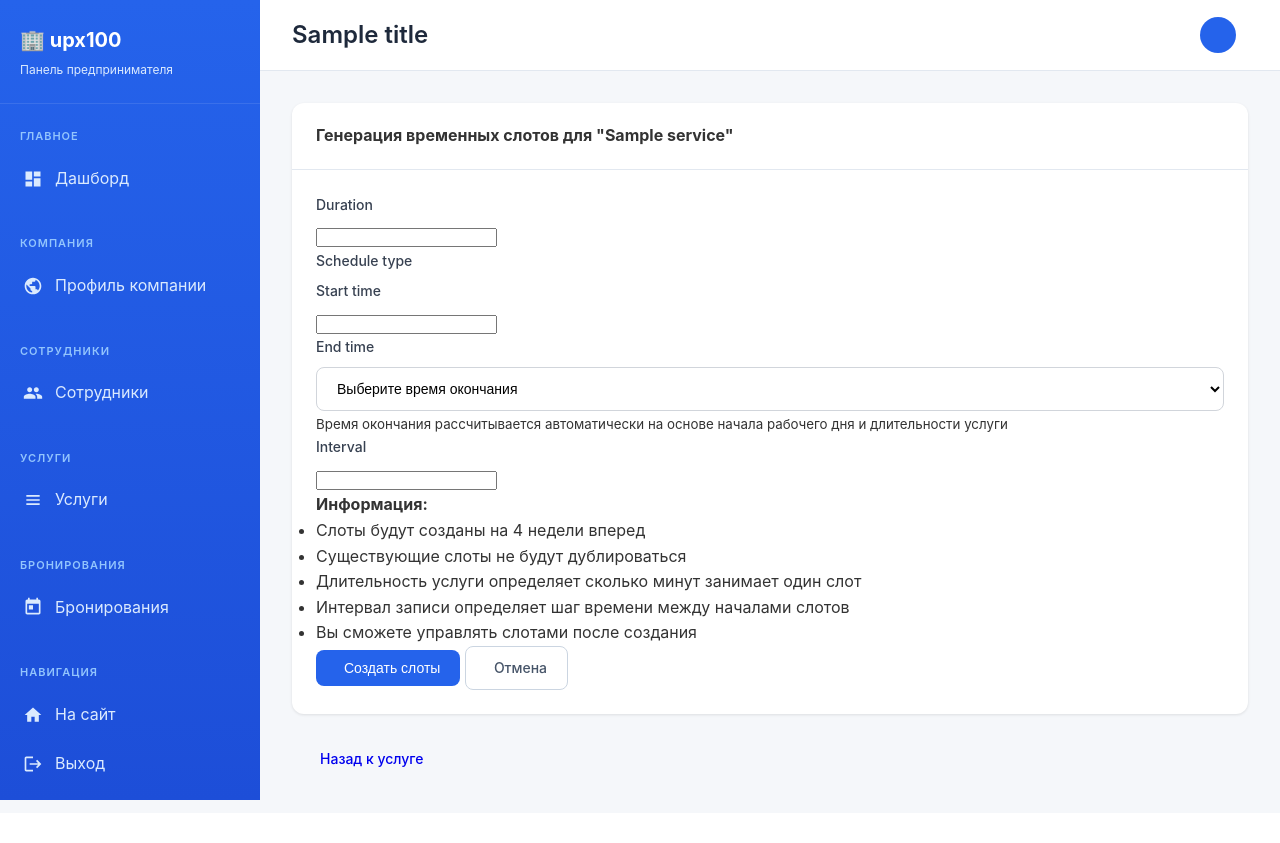
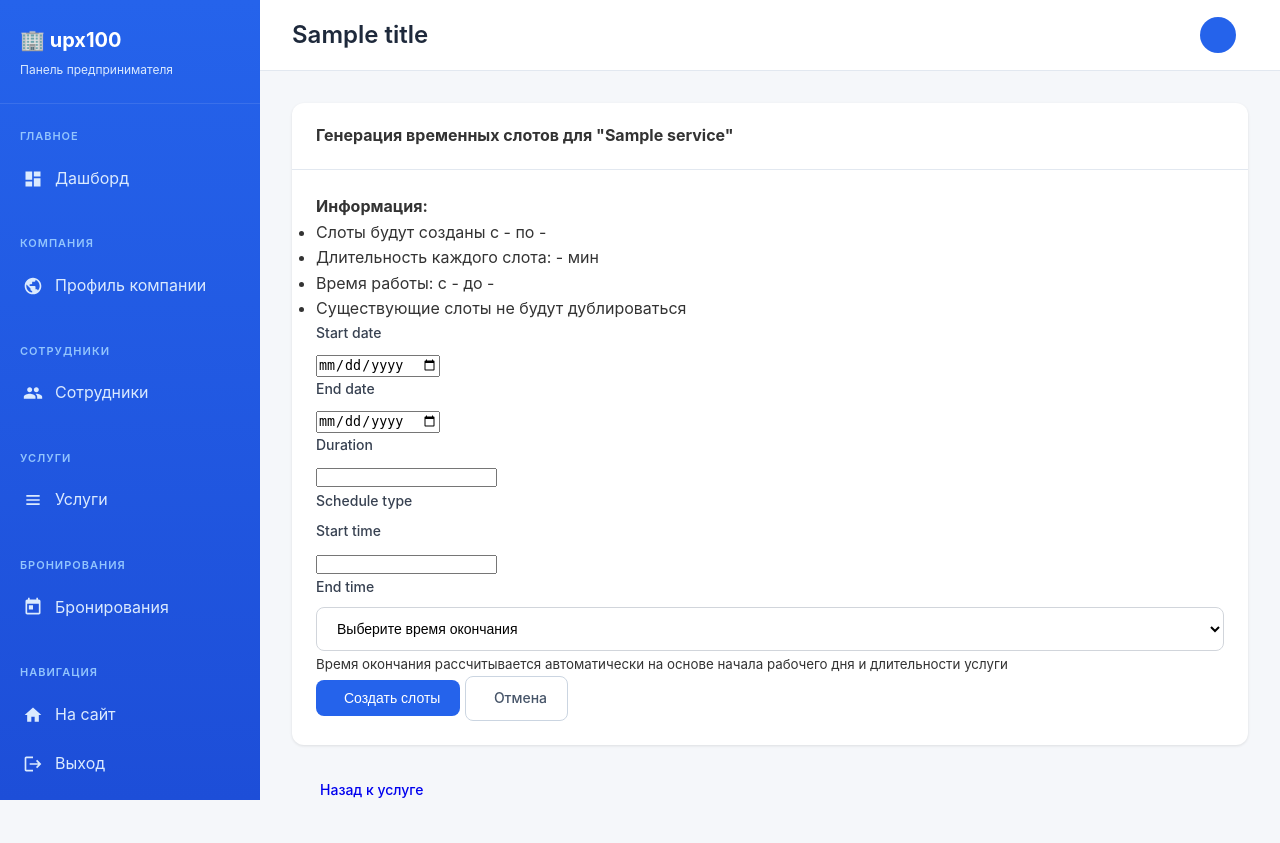
Before and after one commit to extreme-profit/upx100, a Django app: template templates/business/slot_generate.html in a window 1280 px wide. Before the commit the page ends 800 px from the top, so only its background shows below. Run offline with Django 5.2, Linux system fonts and the light colour scheme; the template is opened without the code that fills it: most values are stand-ins (such as "Sample title", 1, 10 or a date in 2020); form fields are guessed from the names that the template uses.

Commit message:
update branch

```diff
--- a/templates/business/slot_generate.html
+++ b/templates/business/slot_generate.html
@@ -12,8 +12,50 @@
                     <h4 class="mb-0"><i class="fas fa-calendar-plus me-2"></i>Генерация временных слотов для "{{ service.name }}"</h4>
                 </div>
                 <div class="card-body p-4">
+                    <!-- Информационный блок -->
+                    <div class="alert alert-info border-0 shadow-sm mb-4">
+                        <div class="d-flex">
+                            <div class="me-3">
+                                <i class="fas fa-info-circle fa-2x text-primary"></i>
+                            </div>
+                            <div>
+                                <strong>Информация:</strong>
+                                <ul class="mb-0 mt-2">
+                                    <li>Слоты будут созданы с <span id="display-start-date">-</span> по <span id="display-end-date">-</span></li>
+                                    <li>Длительность каждого слота: <span id="display-duration">-</span> мин</li>
+                                    <li>Время работы: с <span id="display-start-time">-</span> до <span id="display-end-time">-</span></li>
+                                    <li>Существующие слоты не будут дублироваться</li>
+                                </ul>
+                            </div>
+                        </div>
+                    </div>
+
                     <form method="post" id="slotGenerateForm">
                         {% csrf_token %}
+
+                        <!-- Диапазон дат -->
+                        <div class="row mb-4">
+                            <div class="col-md-6">
+                                <label for="{{ form.start_date.id_for_label }}" class="form-label fw-bold">{{ form.start_date.label }}</label>
+                                {{ form.start_date }}
+                                {% if form.start_date.errors %}
+                                    <div class="text-danger small mt-1">{{ form.start_date.errors.0 }}</div>
+                                {% endif %}
+                                <small class="form-text text-muted d-block mt-2">
+                                    <i class="fas fa-info-circle me-1"></i>{{ form.start_date.help_text }}
+                                </small>
+                            </div>
+                            <div class="col-md-6">
+                                <label for="{{ form.end_date.id_for_label }}" class="form-label fw-bold">{{ form.end_date.label }}</label>
+                                {{ form.end_date }}
+                                {% if form.end_date.errors %}
+                                    <div class="text-danger small mt-1">{{ form.end_date.errors.0 }}</div>
+                                {% endif %}
+                                <small class="form-text text-muted d-block mt-2">
+                                    <i class="fas fa-info-circle me-1"></i>{{ form.end_date.help_text }}
+                                </small>
+                            </div>
+                        </div>
 
                         <!-- Длительность услуги -->
                         <div class="mb-4">
@@ -85,36 +127,6 @@
                             </div>
                         </div>
 
-                        <!-- Интервал записи -->
-                        <div class="mb-4">
-                            <label for="{{ form.interval.id_for_label }}" class="form-label fw-bold">{{ form.interval.label }}</label>
-                            {{ form.interval }}
-                            {% if form.interval.errors %}
-                                <div class="text-danger small mt-1">{{ form.interval.errors.0 }}</div>
-                            {% endif %}
-                            <small class="form-text text-muted d-block mt-2">
-                                <i class="fas fa-info-circle me-1"></i>{{ form.interval.help_text }}
-                            </small>
-                        </div>
-
-                        <div class="alert alert-info border-0 shadow-sm">
-                            <div class="d-flex">
-                                <div class="me-3">
-                                    <i class="fas fa-info-circle fa-2x text-primary"></i>
-                                </div>
-                                <div>
-                                    <strong>Информация:</strong>
-                                    <ul class="mb-0 mt-2">
-                                        <li>Слоты будут созданы на 4 недели вперед</li>
-                                        <li>Существующие слоты не будут дублироваться</li>
-                                        <li>Длительность услуги определяет сколько минут занимает один слот</li>
-                                        <li>Интервал записи определяет шаг времени между началами слотов</li>
-                                        <li>Вы сможете управлять слотами после создания</li>
-                                    </ul>
-                                </div>
-                            </div>
-                        </div>
-
                         <div class="d-flex gap-2 mt-4">
                             <button type="submit" class="btn btn-primary btn-lg px-4">
                                 <i class="fas fa-plus me-2"></i>Создать слоты
@@ -141,6 +153,81 @@ document.addEventListener('DOMContentLoaded', function() {
     const scheduleTypeRadios = document.querySelectorAll('input[name="schedule_type"]');
     const weekdaysContainer = document.getElementById('weekdaysContainer');
 
+    // Элементы формы
+    const durationInput = document.getElementById('{{ form.duration.id_for_label }}');
+    const startTimeInput = document.getElementById('{{ form.start_time.id_for_label }}');
+    const endTimeSelect = document.getElementById('{{ form.end_time.id_for_label }}');
+    const startDateInput = document.getElementById('{{ form.start_date.id_for_label }}');
+    const endDateInput = document.getElementById('{{ form.end_date.id_for_label }}');
+
+    // Элементы для отображения информации
+    const displayStartDate = document.getElementById('display-start-date');
+    const displayEndDate = document.getElementById('display-end-date');
+    const displayDuration = document.getElementById('display-duration');
+    const displayStartTime = document.getElementById('display-start-time');
+    const displayEndTime = document.getElementById('display-end-time');
+
+    // Функция обновления информационного блока
+    function updateInfoDisplay() {
+        displayStartDate.textContent = startDateInput.value || '-';
+        displayEndDate.textContent = endDateInput.value || '-';
+        displayDuration.textContent = durationInput.value || '-';
+        displayStartTime.textContent = startTimeInput.value || '-';
+        displayEndTime.textContent = endTimeSelect.value || '-';
+    }
+
+    // Функция генерации вариантов времени окончания
+    function generateEndTimeOptions() {
+        const duration = parseInt(durationInput.value);
+        const startTime = startTimeInput.value;
+
+        if (!duration || !startTime || isNaN(duration)) {
+            return;
+        }
+
+        const [startHours, startMinutes] = startTime.split(':').map(Number);
+        const startDate = new Date();
+        startDate.setHours(startHours, startMinutes, 0, 0);
+
+        // Очищаем select
+        endTimeSelect.innerHTML = '<option value="">Выберите время окончания</option>';
+
+        // Генерируем варианты с шагом равным длительности услуги
+        let currentTime = new Date(startDate.getTime());
+        const maxTime = new Date(startDate);
+        maxTime.setHours(23, 59, 0, 0);
+
+        while (currentTime <= maxTime) {
+            const hours = String(currentTime.getHours()).padStart(2, '0');
+            const minutes = String(currentTime.getMinutes()).padStart(2, '0');
+            const timeValue = `${hours}:${minutes}`;
+
+            const option = document.createElement('option');
+            option.value = timeValue;
+            option.textContent = timeValue;
+            endTimeSelect.appendChild(option);
+
+            // Увеличиваем время на длительность услуги
+            currentTime = new Date(currentTime.getTime() + duration * 60000);
+        }
+
+        // Выбираем первое доступное время после начала + длительность
+        const firstEndTime = new Date(startDate.getTime() + duration * 60000);
+        const firstEndHours = String(firstEndTime.getHours()).padStart(2, '0');
+        const firstEndMinutes = String(firstEndTime.getMinutes()).padStart(2, '0');
+        endTimeSelect.value = `${firstEndHours}:${firstEndMinutes}`;
+
+        updateInfoDisplay();
+    }
+
+    // Обработчики событий
+    durationInput.addEventListener('input', generateEndTimeOptions);
+    startTimeInput.addEventListener('change', generateEndTimeOptions);
+    startDateInput.addEventListener('change', updateInfoDisplay);
+    endDateInput.addEventListener('change', updateInfoDisplay);
+    endTimeSelect.addEventListener('change', updateInfoDisplay);
+
+    // Обработка выбора типа графика
     function toggleWeekdaysContainer() {
         const selectedType = document.querySelector('input[name="schedule_type"]:checked').value;
         if (selectedType === 'specific') {
@@ -156,6 +243,8 @@ document.addEventListener('DOMContentLoaded', function() {
 
     // Инициализация при загрузке
     toggleWeekdaysContainer();
+    generateEndTimeOptions();
+    updateInfoDisplay();
 });
 </script>
 {% endblock %}
```
Also changed, not shown: 1 other file.
